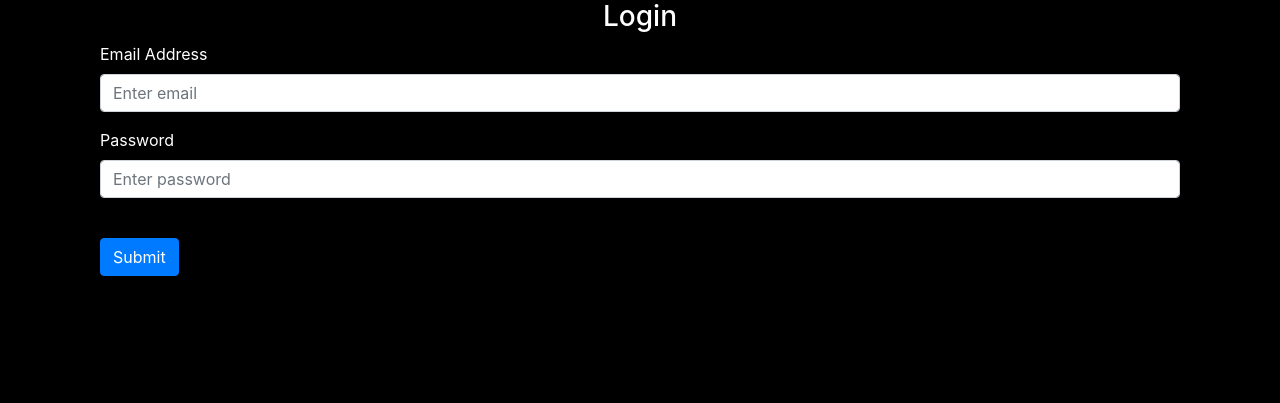
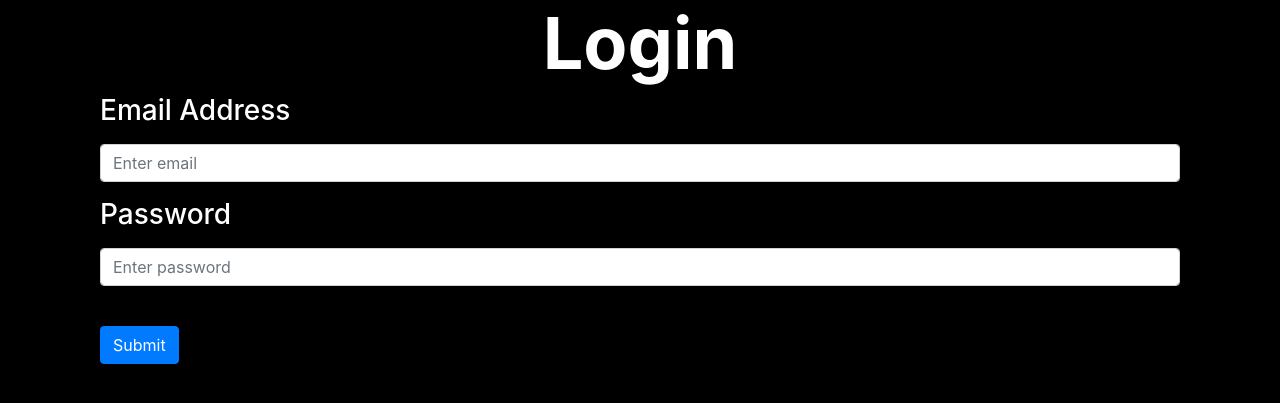
Before and after one commit to imirransom7/Anime-Recommendation-App, a Flask app: page /login in a window 1280 px wide. Shown: the part 110-513 px from the top of the page. Run offline with Flask 3, Linux system fonts and the light colour scheme; parts of the project's set-up code (start-up, migrations or seed data) failed here and were passed over.

Commit message:
updated login page

```diff
--- a/anime_web/templates/login.html
+++ b/anime_web/templates/login.html
@@ -11,9 +11,13 @@
     {% endwith %}
 
 <form method="POST">
-    <h3 align='center'>Login</h3>
+
+    <div align="center">
+        <h1 class='font-weight-bolder display-3'>Login</h1>
+    </div>
+
     <div class="form-group">
-        <label for='email'>Email Address</label>
+        <label for='email'><h3>Email Address</h3></label>
         <input
         type='email'
         class='form-control'
@@ -24,7 +28,7 @@
     </div>
 
     <div class="form-group">
-        <label for='password'>Password</label>
+        <label for='password'><h3>Password</h3></label>
         <input
         type='password'
         class='form-control'
--- a/anime_web/templates/sign_up.html
+++ b/anime_web/templates/sign_up.html
@@ -4,7 +4,7 @@
 
 <form method="POST">
     <div align="center">
-        <h1 class="Display-1 font-weight-bolder">Sign Up</h1>
+        <h1 class="display-3 font-weight-bolder">Sign Up</h1>
     </div>
 
     <div class="form-group">
```
